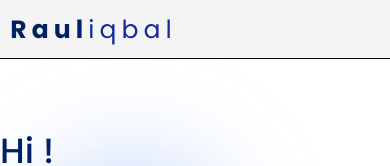
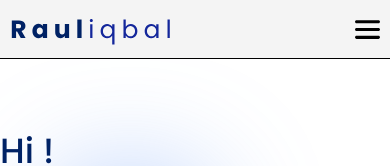
Before and after one commit to yevhenkr/portfolio-second-variant, a React app: page / in a window 390 px wide. Shown: the top 166 px of the page. Built offline with nearby package versions, Linux system fonts and the light colour scheme.

Commit message:
refactor: header for mobile

```diff
--- a/src/App.module.scss
+++ /dev/null
@@ -1,28 +0,0 @@
-
-html {
-    scroll-behavior: smooth;
-
-    box-sizing: border-box;
-
-    font-size: 100%;
-
-    -webkit-font-smoothing: antialiased;
-    -moz-osx-font-smoothing: grayscale;
-}
-
-body {
-    min-height: 100vh;
-    margin: 0;
-    padding: 0;
-
-    *,
-    *::before,
-    *::after {
-        box-sizing: border-box;
-    }
-}
-
-.sistemFont {
-    font: 500 20px/1.2 Arial, 'Helvetica', sans-serif;
-    font-stretch: ultra-expanded;
-}
--- a/src/App.tsx
+++ b/src/App.tsx
@@ -29,4 +29,9 @@
     font-weight: ${myTheme.font.weights.regular};
     font-size: 35px;
     color: ${myTheme.color.navy};
+
+    @media (max-width:768px) {
+        max-width: 768px;
+        width: 100%;
+    }
 `;
--- /dev/null
+++ b/src/assets/icons/burgerIcon.tsx
@@ -0,0 +1,14 @@
+import * as React from "react"
+import { SVGProps, memo } from "react"
+const SvgComponent = (props: SVGProps<SVGSVGElement>) => (
+    <svg
+        width={25} height={19} viewBox="0 0 25 19" fill="none" xmlns="http://www.w3.org/2000/svg"
+        {...props}
+    >
+        <path fill-rule="evenodd" clip-rule="evenodd"
+              d="M1.5625 18.875H23.4375C24.3 18.875 25 18.175 25 17.3125C25 16.45 24.3 15.75 23.4375 15.75H1.5625C0.7 15.75 0 16.45 0 17.3125C0 18.175 0.7 18.875 1.5625 18.875ZM1.5625 11.0625H23.4375C24.3 11.0625 25 10.3625 25 9.5C25 8.6375 24.3 7.9375 23.4375 7.9375H1.5625C0.7 7.9375 0 8.6375 0 9.5C0 10.3625 0.7 11.0625 1.5625 11.0625ZM1.5625 3.25H23.4375C24.3 3.25 25 2.55 25 1.6875C25 0.825 24.3 0.125 23.4375 0.125H1.5625C0.7 0.125 0 0.825 0 1.6875C0 2.55 0.7 3.25 1.5625 3.25Z"
+              fill="black"/>
+
+    </svg>
+)
+export const BurgerIcon = memo(SvgComponent)
--- a/src/common/components/layout/sections/header/Header.tsx
+++ b/src/common/components/layout/sections/header/Header.tsx
@@ -4,6 +4,7 @@
 import {FlexWrapper} from "../../../ui/flexWrapper/FlexWrapper";
 import {HeaderMenu} from "./headerMenu/HeaderMenu";
 import {myTheme} from "../../../../../styles/Theme.styled";
+import {BurgerIcon} from "../../../../../assets/icons/burgerIcon";
 
 export const Header = () => {
     return (
@@ -12,10 +13,18 @@
                 <LogoIcon/>
             </FlexWrapper>
             <HeaderMenu />
+            <MobileBurger><BurgerIcon/></MobileBurger>
         </StyledDiv>
     );
 };
-
+const MobileBurger = styled.a`
+    display: none;
+    position: relative;
+    @media (max-width: 768px) {
+        display: flex;
+        right: 10px;
+    }
+`
 
 const StyledDiv = styled.div`
     position: fixed;
--- a/src/index.css
+++ b/src/index.css
@@ -39,6 +39,13 @@
     sans-serif;
     -webkit-font-smoothing: antialiased;
     -moz-osx-font-smoothing: grayscale;
+    min-width: 365px;
+
+    @media (max-width:768px) {
+        max-width: 768px;
+        width: 100%;
+    }
+
 }
 
 code {
@@ -50,6 +57,11 @@
     margin: 0;
 }
 
-a {
+a,button {
+    font-family: inherit;
+    font-size: inherit;
+    font-weight: inherit;
+    font-style: inherit;
+    color: inherit;
     text-decoration: none;
 }
```
